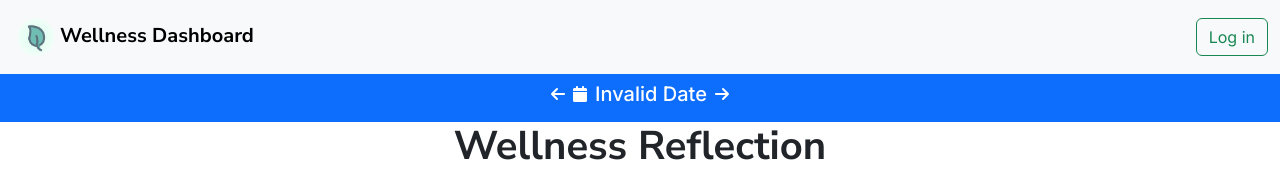
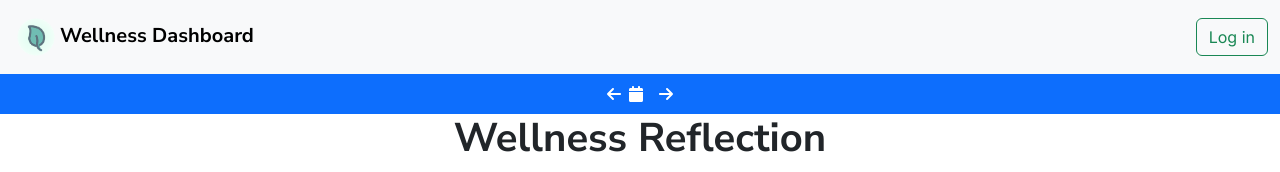
Before and after one commit to Crambeary/wellness_reflection, a Next.js app: page / in a window 1280 px wide. Shown: the top 172 px of the page. Built offline with nearby package versions, Linux system fonts and the light colour scheme; no server answers.

Commit message:
showing date in header correctly

```diff
--- a/app/components/DateHeader.tsx
+++ b/app/components/DateHeader.tsx
@@ -5,7 +5,23 @@ import { FontAwesomeIcon } from '@fortawesome/react-fontawesome';
 import { faArrowLeft, faArrowRight, faCalendar } from '@fortawesome/free-solid-svg-icons';
 
 export default function DateHeader() {
-    const date = new Date(useAppSelector((state) => state.wellness.date)).toLocaleDateString('en-US', { timeZone: 'America/Chicago' });
+
+    const formatDateInLocalTimezone = (dateString: string) => {
+        if (!dateString) {
+            return '';
+        }
+        const localDate = new Date(dateString);
+        const options: Intl.DateTimeFormatOptions = {
+            timeZone: 'UTC', // forced since the date is created in UTC
+            year: 'numeric',
+            month: 'long',
+            day: 'numeric',
+        }
+        const formattedDate = new Intl.DateTimeFormat('en-US', options).format(localDate);
+        return formattedDate;
+    }
+    const formattedDate = formatDateInLocalTimezone(useAppSelector((state) => state.wellness.date));
+
     return (
         <nav className="navbar sticky-top bg-primary text-white" data-bs-theme="dark">
             <div className='container-fluid'>
@@ -18,7 +34,7 @@ export default function DateHeader() {
                     </div>
                     <div className='mx-1'>
                         <h5>
-                            {date}
+                            {formattedDate}
                         </h5>
                     </div>
                     <div className='mx-1'>
--- a/next.config.ts
+++ b/next.config.ts
@@ -16,6 +16,10 @@ const nextConfig: NextConfig = {
     };
     return config;
   },
+  i18n: {
+    locales: ['en'],
+    defaultLocale: 'en',
+  },
 }
 
 export default nextConfig
```
